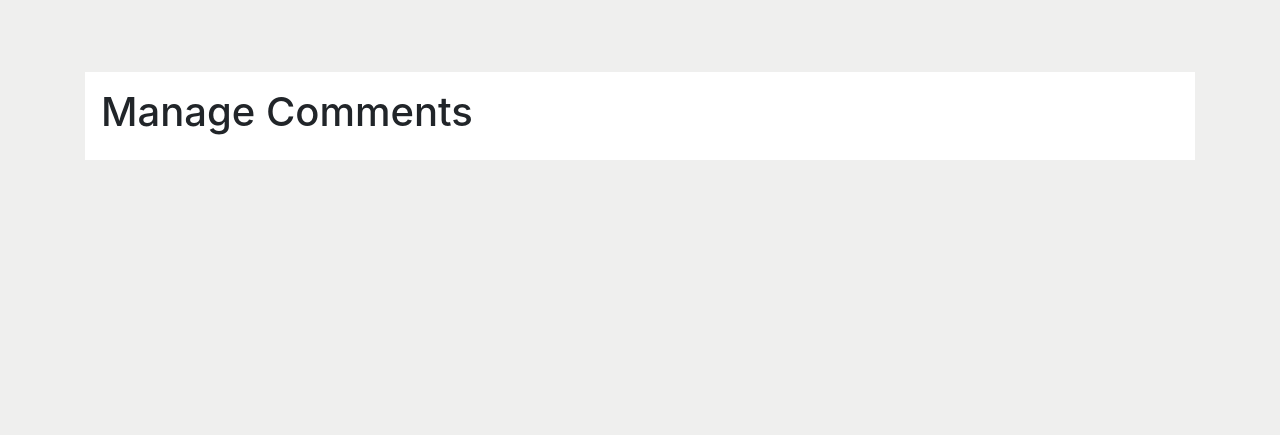
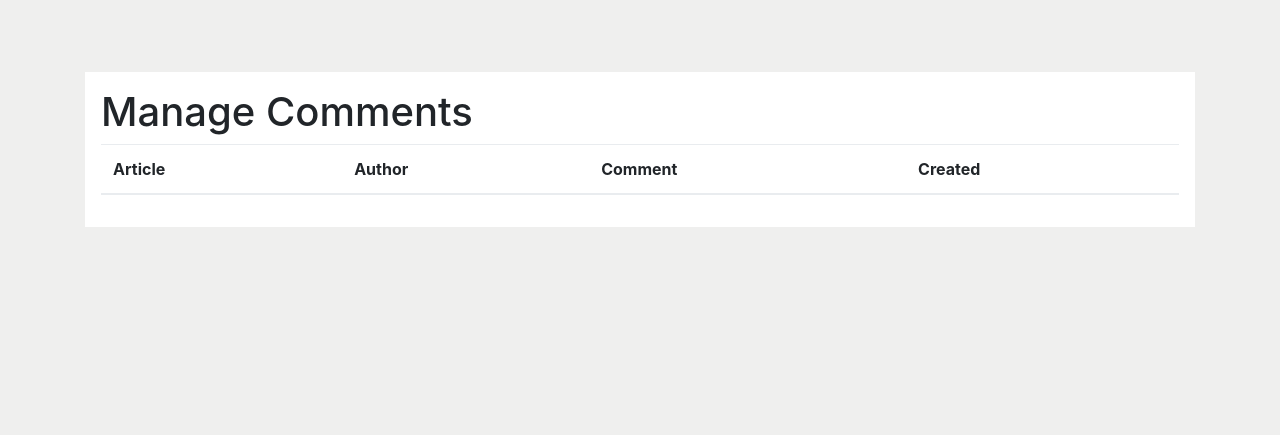
Before and after one commit to Uhmoja/the_spacebar, a Symfony app: template templates/comment_admin/index.html.twig in a window 1280 px wide. Shown: the part 82-517 px from the top of the page. Run offline with Twig, Linux system fonts and the light colour scheme; the template is opened without the code that fills it, so the values that code supplies are empty; some libraries are stand-ins or nearby versions.

Commit message:
Fin tuto 4 chap 12

```diff
--- a/composer.json
+++ b/composer.json
@@ -17,7 +17,8 @@
         "symfony/orm-pack": "^1.0",
         "symfony/twig-bundle": "4.3.*",
         "symfony/web-server-bundle": "4.3.*",
-        "symfony/yaml": "4.3.*"
+        "symfony/yaml": "4.3.*",
+        "twig/extensions": "^1.5"
     },
     "require-dev": {
         "doctrine/doctrine-fixtures-bundle": "3.0.2",
--- a/templates/comment_admin/index.html.twig
+++ b/templates/comment_admin/index.html.twig
@@ -8,6 +8,37 @@
     <div class="row">
         <div class="col-sm-12">
             <h1>Manage Comments</h1>
+
+            <table class="table table-striped">
+                <thead>
+                <tr>
+                    <th>Article</th>
+                    <th>Author</th>
+                    <th>Comment</th>
+                    <th>Created</th>
+                </tr>
+                </thead>
+                <tbody>
+                {% for comment in comments %}
+                    <tr>
+                        <td>
+                            <a href="{{ path('article_show', {'slug': comment.article.slug}) }}">
+                                {{ comment.article.title }}
+                            </a>
+                        </td>
+                        <td>
+                            {{ comment.authorName }}
+                        </td>
+                        <td style="width: 20%;">
+                            {{ comment.content|truncate }}
+                        </td>
+                        <td>
+                            {{ comment.createdAt|ago }}
+                        </td>
+                    </tr>
+                {% endfor %}
+                </tbody>
+            </table>
         </div>
     </div>
 {% endblock %}
```
Also changed, not shown: src/Controller/CommentAdminController.php (+5 -2 lines), 3 other files.
